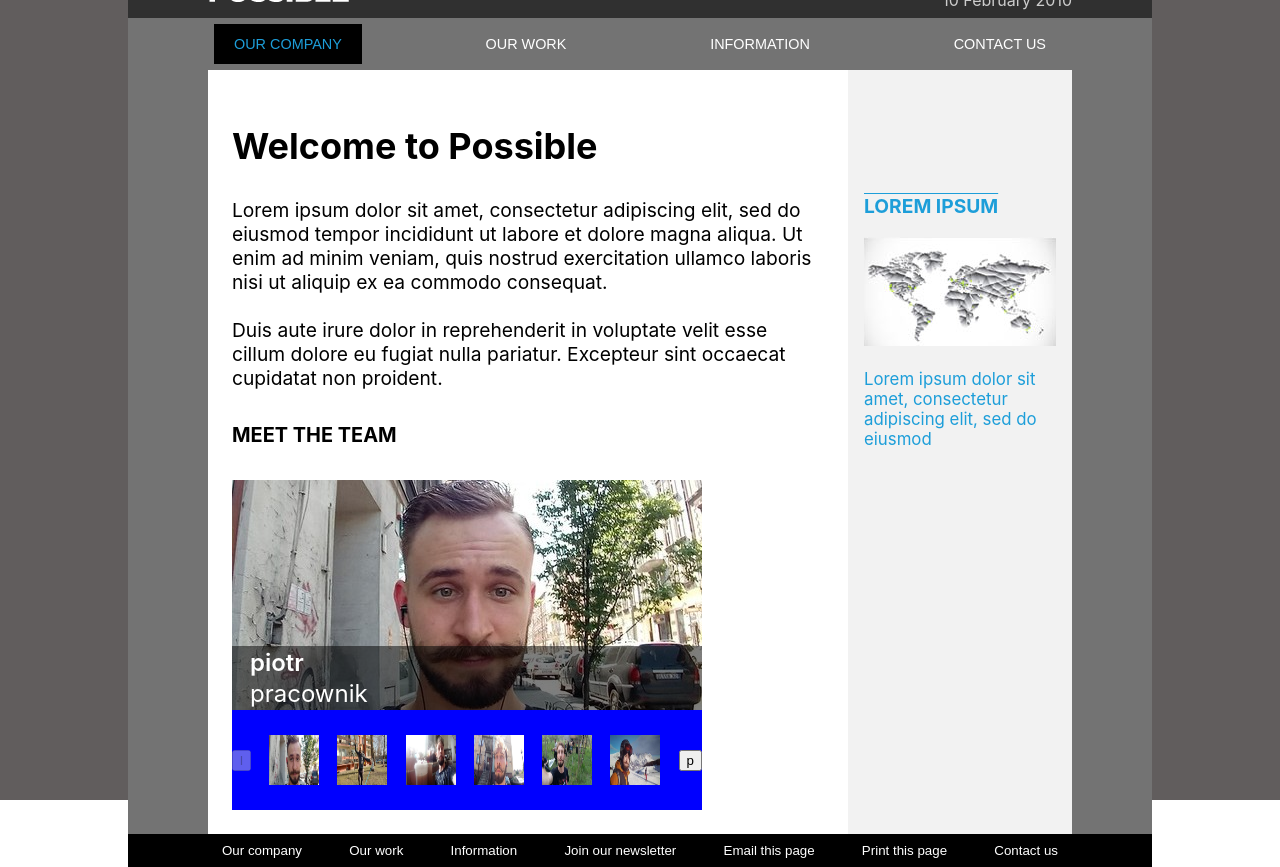
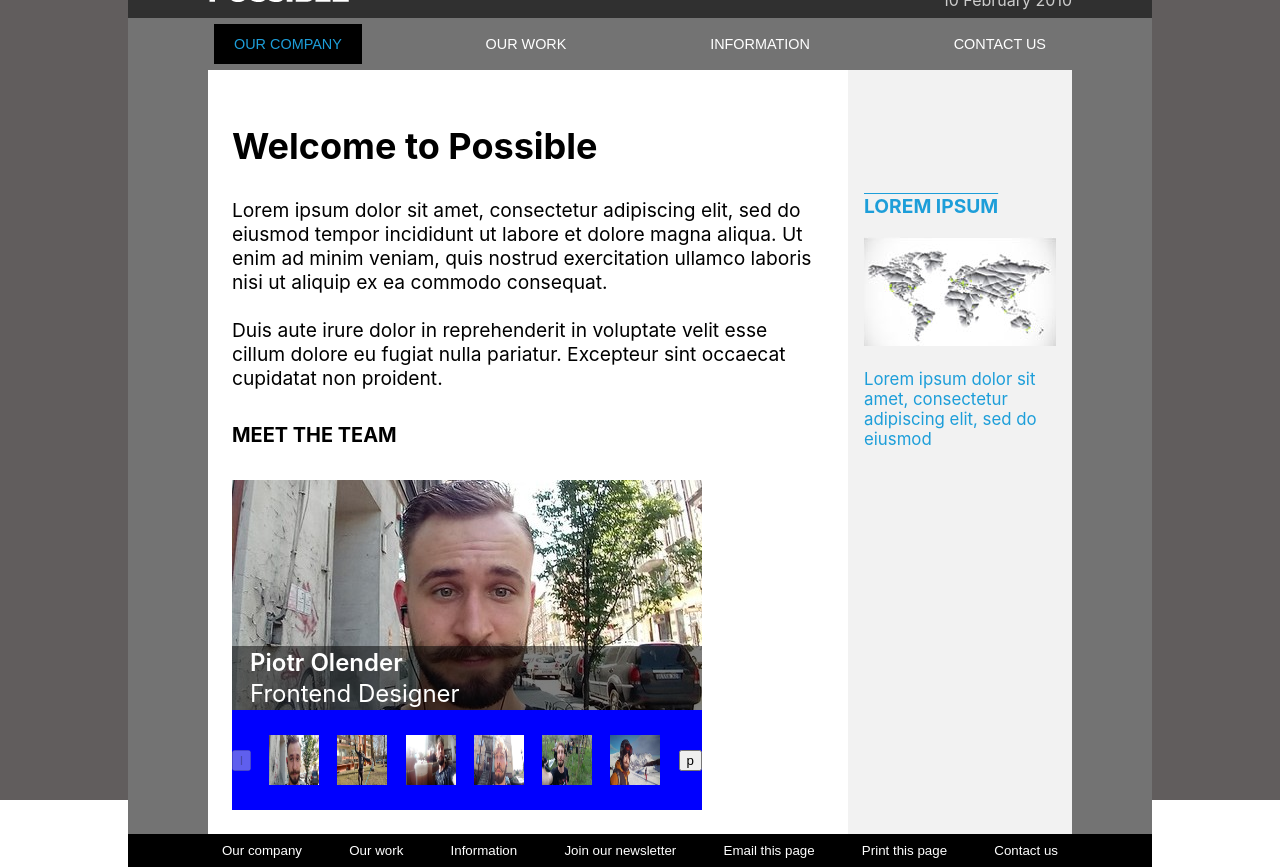
Before and after one commit to Olendroza/possible, a React (Create React App) app: page / in a window 1280 px wide. Built offline with nearby package versions, Linux system fonts and the light colour scheme.

Commit message:
added employees info

```diff
--- /dev/null
+++ b/src/components/gallery/employeesInfo.js
@@ -0,0 +1,11 @@
+const employees=[{name:'Piotr Olender', desc:'Frontend Designer'},
+                {name:'Petrus Olender', desc:'Frontend Excogitatoris'},
+                {name:'Peter Olender', desc:'Projektuesi para Fund'},
+                {name:'Pierre Olender', desc:'Designer Di Front-end'},
+                {name:'Petras Olender', desc:'Frontendo Dizaineris'},
+                {name:'Pedro Olender', desc:'Designer de Dront-end'},
+                {name:'Pedro Olender', desc:'Suunnittelija'},
+                {name:'Pyjter Olender', desc:'Frontend Designer'},
+                {name:'Petru Olender', desc:'Droiectant Frontend'},
+                {name:'Petrus Olender', desc:'Dyzayner Peredn\'oho Kintsya'}];
+export default employees;
--- a/src/components/gallery/gallery.js
+++ b/src/components/gallery/gallery.js
@@ -2,7 +2,7 @@ import React, {Component} from 'react';
 import employees from '../../img/employees/employess';
 import LargImage from './largImage';
 import Slider from './slider'
-
+import employeesInfo from './employeesInfo'
 
 
 export class Gallery extends Component{
@@ -20,8 +20,8 @@ export class Gallery extends Component{
         return (
           <div className='gallery_container'>
                 <LargImage person={{image:employees[this.state.enlargedImage],
-                            name:'piotr',
-                            desc: 'pracownik'}} />
+                            name:employeesInfo[this.state.enlargedImage].name,
+                            desc:employeesInfo[this.state.enlargedImage].desc}} />
                 <Slider onImageChosed={this.enlargeImage}/>
 
           </div>
--- a/src/components/gallery/largImage.js
+++ b/src/components/gallery/largImage.js
@@ -1,5 +1,5 @@
 import React, {Component} from 'react';
-import './largeImage.css'
+import './largeimage.css'
 
 
 function LargeImage(props) {
```
